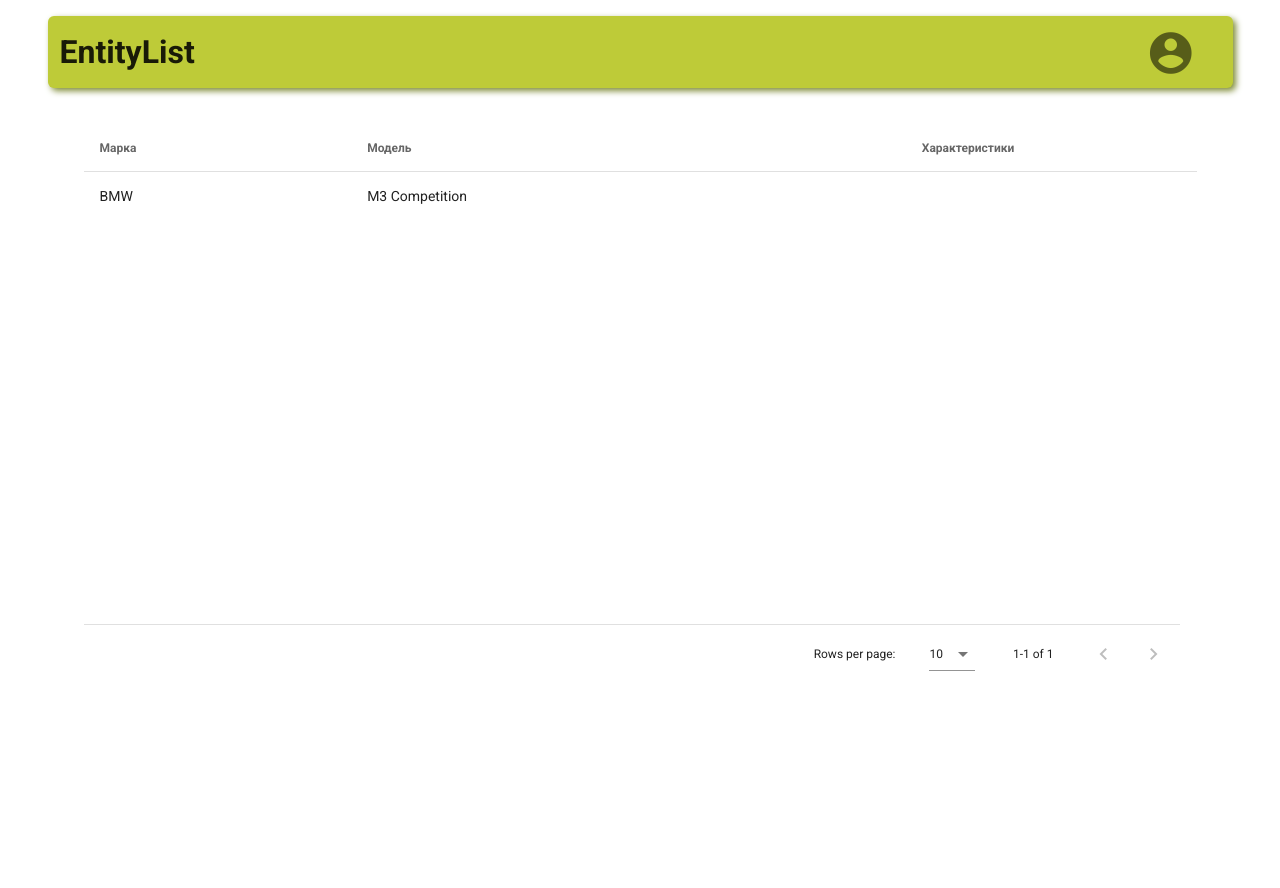
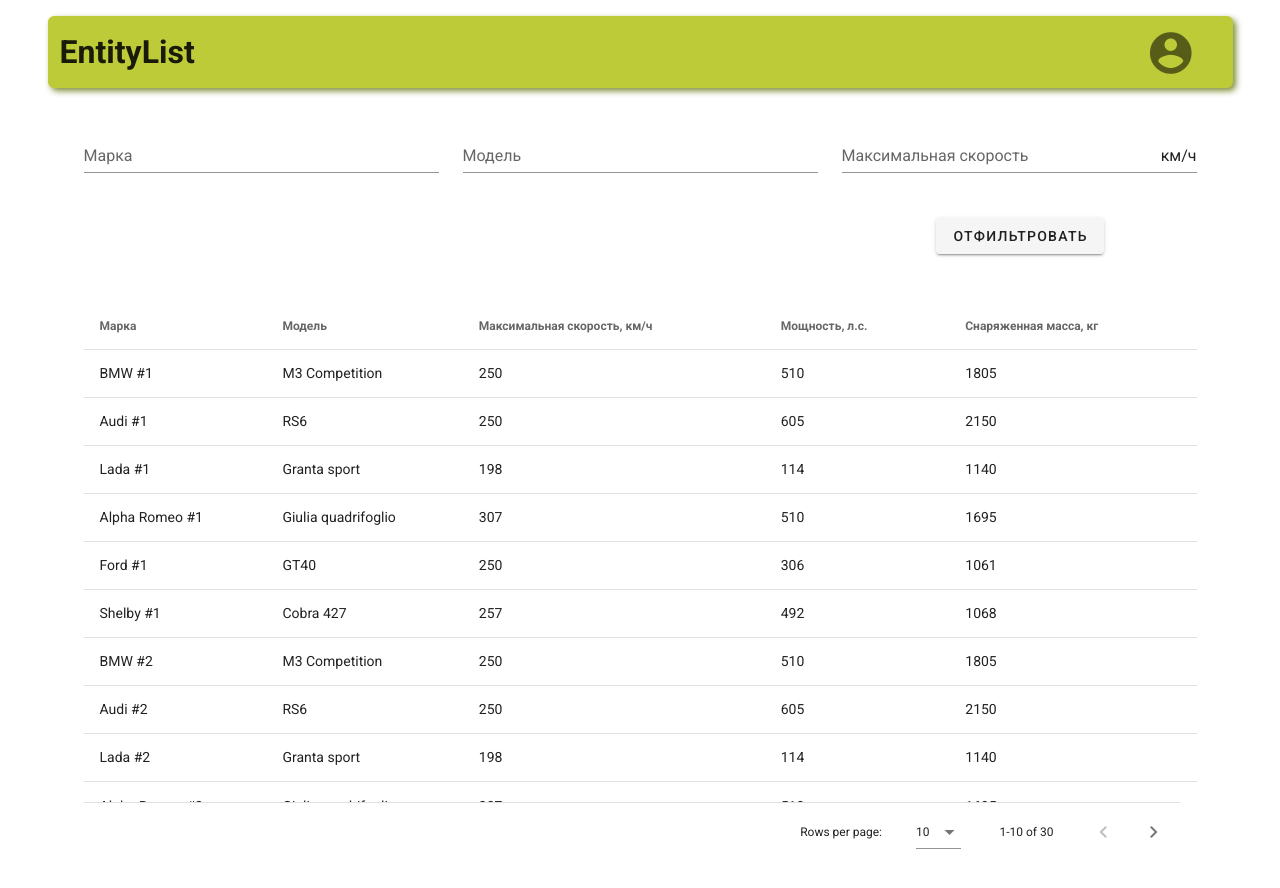
Before and after one commit to aposum23/entity-list, a Vue app: page / in a window 1280 px wide. Shown: the top 888 px of the page. Before the commit the page ends 800 px from the top, so only its background shows below. Built offline with nearby package versions, Linux system fonts and the light colour scheme.

Commit message:
content. Финальная версия таблицы

```diff
--- a/package.json
+++ b/package.json
@@ -7,6 +7,8 @@
     "build": "vue-cli-service build"
   },
   "dependencies": {
+    "loadash": "^1.0.0",
+    "lodash": "^4.17.21",
     "vue": "^2.6.14",
     "vue-router": "^3.5.1",
     "vuetify": "^2.6.0"
@@ -14,6 +16,7 @@
   "devDependencies": {
     "@mdi/font": "^7.4.47",
     "@mdi/js": "^7.4.47",
+    "@types/lodash": "^4.14.202",
     "@vue/cli-plugin-router": "~5.0.0",
     "@vue/cli-plugin-typescript": "~5.0.0",
     "@vue/cli-service": "~5.0.0",
--- a/src/entities/Table.vue
+++ b/src/entities/table/Table.vue
@@ -1,6 +1,7 @@
 <script lang="ts">
 import {defineComponent, PropType} from 'vue'
-import {TABLE_STRUCTURE_ELEMENT} from "@/shared/structures/tableTypes";
+import {TABLE_DATA_ELEMENT, TABLE_STRUCTURE_ELEMENT} from "@/shared/structures/tableTypes";
+import {tableData} from "@/entities/table/structures/tableData";
 
 export default defineComponent({
   name: "Table",
@@ -12,17 +13,19 @@
   },
   data() {
     return {
-      tableData: [
-        {
-          name: 'BMW',
-          model: 'M3 Competition',
-          maxSpeed: '250',
-          power: '510',
-          weight: '1805'
-        }
-      ]
     }
   },
+  computed: {
+    prepearedData: () => {
+      let data: TABLE_DATA_ELEMENT[] = [];
+      for (let i = 1; i < 6; i++) {
+        tableData.map((tableElement: TABLE_DATA_ELEMENT) => {
+          data.push({...tableElement, name: `${tableElement.name} #${i}`})
+        })
+      }
+      return data
+    },
+  }
 })
 </script>
 
@@ -30,7 +33,7 @@
   <v-container>
     <v-data-table
         :headers="tableStructure"
-        :items="tableData"
+        :items="prepearedData"
         item-key="name"
         fixed-header
         height="500"
--- /dev/null
+++ b/src/entities/table/structures/tableData.ts
@@ -0,0 +1,44 @@
+export const tableData = [
+    {
+        name: 'BMW',
+        model: 'M3 Competition',
+        maxSpeed: '250',
+        power: '510',
+        weight: '1805'
+    },
+    {
+        name: 'Audi',
+        model: 'RS6',
+        maxSpeed: '250',
+        power: '605',
+        weight: '2150'
+    },
+    {
+        name: 'Lada',
+        model: 'Granta sport',
+        maxSpeed: '198',
+        power: '114',
+        weight: '1140'
+    },
+    {
+        name: 'Alpha Romeo',
+        model: 'Giulia quadrifoglio',
+        maxSpeed: '307',
+        power: '510',
+        weight: '1695'
+    },
+    {
+        name: 'Ford',
+        model: 'GT40',
+        maxSpeed: '250',
+        power: '306',
+        weight: '1061'
+    },
+    {
+        name: 'Shelby',
+        model: 'Cobra 427',
+        maxSpeed: '257',
+        power: '492',
+        weight: '1068'
+    },
+]
--- /dev/null
+++ b/src/features/FiltersBlock.vue
@@ -0,0 +1,48 @@
+<script lang="ts">
+import {defineComponent, PropType} from 'vue'
+import {FILTER_STRUCTURE_ELEMENT} from "@/shared/structures/tableTypes";
+import InputField from "@/shared/inputs/InputField.vue";
+import InputBoolean from "@/shared/inputs/InputBoolean.vue";
+
+export default defineComponent({
+  name: "FiltersBlock",
+  components: {InputBoolean, InputField},
+  props: {
+    filtersStructure: {
+      required: true,
+      type: Array as PropType<FILTER_STRUCTURE_ELEMENT[]>
+    }
+  }
+})
+</script>
+
+<template>
+  <v-container>
+    <v-row>
+      <template v-for="filter in filtersStructure">
+        <v-col cols="4">
+          <template v-if="filter.type === 'input'">
+            <InputField :filter-data="filter"/>
+          </template>
+          <template v-else-if="filter.type === 'inputNumber'">
+            <InputField :filter-data="filter"/>
+          </template>
+          <template v-else-if="filter.type === 'boolean'">
+            <InputBoolean :filter-data="filter"/>
+          </template>
+        </v-col>
+      </template>
+    </v-row>
+    <v-row justify="end">
+      <v-col cols="3">
+        <v-btn variant="tonal">
+          Отфильтровать
+        </v-btn>
+      </v-col>
+    </v-row>
+  </v-container>
+</template>
+
+<style scoped>
+
+</style>
--- a/src/pages/EntityView.vue
+++ b/src/pages/EntityView.vue
@@ -1,7 +1,7 @@
 <script lang="ts">
 import {defineComponent} from 'vue'
 import TableFabric from "@/widgets/table/TableFabric.vue";
-import {TABLE_STRUCTURE_ELEMENT} from "@/shared/structures/tableTypes";
+import {FILTER_STRUCTURE_ELEMENT, TABLE_STRUCTURE_ELEMENT} from "@/shared/structures/tableTypes";
 
 export default defineComponent({
   name: "EntityView",
@@ -18,24 +18,39 @@
           text: 'Модель',
         },
         {
-          text: 'Характеристики',
-          align: 'center',
-          children: [
-            {
           value: 'maxSpeed',
           text: 'Максимальная скорость, км/ч'
         },
         {
           value: 'power',
-              text: 'Мощность, л.с'
+          text: 'Мощность, л.с.'
         },
         {
           value: 'weight',
           text: 'Снаряженная масса, кг'
         }
-          ]
+      ] as TABLE_STRUCTURE_ELEMENT[],
+      filtersStructure: [
+        {
+          id: 'name',
+          name: 'Марка',
+          label: 'Марка',
+          type: 'input'
+        },
+        {
+          id: 'model',
+          name: 'Модель',
+          label: 'Модель',
+          type: 'input'
+        },
+        {
+          id: 'maxSpeed',
+          name: 'Максимальная скорость',
+          label: 'Максимальная скорость',
+          type: 'inputNumber',
+          suffix: 'км/ч'
         }
-      ] as TABLE_STRUCTURE_ELEMENT[],
+      ] as FILTER_STRUCTURE_ELEMENT[]
     }
   }
 })
@@ -45,7 +60,10 @@
   <v-container>
     <v-row>
       <v-col cols="12">
-        <TableFabric :table-structure="tableStructure"/>
+        <TableFabric
+            :table-structure="tableStructure"
+            :filters-structure="filtersStructure"
+        />
       </v-col>
     </v-row>
   </v-container>
--- /dev/null
+++ b/src/shared/inputs/InputBoolean.vue
@@ -0,0 +1,20 @@
+<script lang="ts">
+import {defineComponent, PropType} from 'vue'
+import {FILTER_STRUCTURE_ELEMENT} from "@/shared/structures/tableTypes";
+
+export default defineComponent({
+  name: "InputBoolean",
+  props: {
+    filterData: {
+      required: true,
+      type: Object as PropType<FILTER_STRUCTURE_ELEMENT>
+    }
+  }
+})
+</script>
+
+<template>
+  <v-checkbox :label="filterData.label"></v-checkbox></template>
+<style scoped>
+
+</style>
--- /dev/null
+++ b/src/shared/inputs/InputField.vue
@@ -0,0 +1,22 @@
+<script lang="ts">
+import {defineComponent, PropType} from 'vue'
+import {FILTER_STRUCTURE_ELEMENT} from "@/shared/structures/tableTypes";
+
+export default defineComponent({
+  name: "InputText",
+  props: {
+    filterData: {
+      required: true,
+      type: Object as PropType<FILTER_STRUCTURE_ELEMENT>
+    }
+  }
+})
+</script>
+
+<template>
+  <v-text-field :label="filterData.label" variant="outlined" :suffix="filterData.suffix"></v-text-field>
+</template>
+
+<style scoped>
+
+</style>
--- a/src/widgets/table/TableFabric.vue
+++ b/src/widgets/table/TableFabric.vue
@@ -6,11 +6,12 @@
   FORM_STRUCTURE_ELEMENT,
   TABLE_STRUCTURE_ELEMENT
 } from "@/shared/structures/tableTypes";
-import Table from "@/entities/Table.vue";
+import Table from "@/entities/table/Table.vue";
+import FiltersBlock from "@/features/FiltersBlock.vue";
 
 export default defineComponent({
   name: "TableFabric",
-  components: {Table},
+  components: {FiltersBlock, Table},
   props: {
     tableStructure: {
       required: true,
@@ -35,6 +36,11 @@
 <template>
   <v-container>
     <v-row>
+      <v-col cols="12" v-if="filtersStructure">
+        <FiltersBlock :filters-structure="filtersStructure"/>
+      </v-col>
+    </v-row>
+    <v-row>
       <v-col cols="12">
         <Table :table-structure="tableStructure"/>
       </v-col>
```
Also changed, not shown: src/shared/structures/tableTypes.ts (+11 -1 lines), 1 other file (tests, documents, lock files or other folders). Lines whose indentation alone changed are shown as unchanged.
